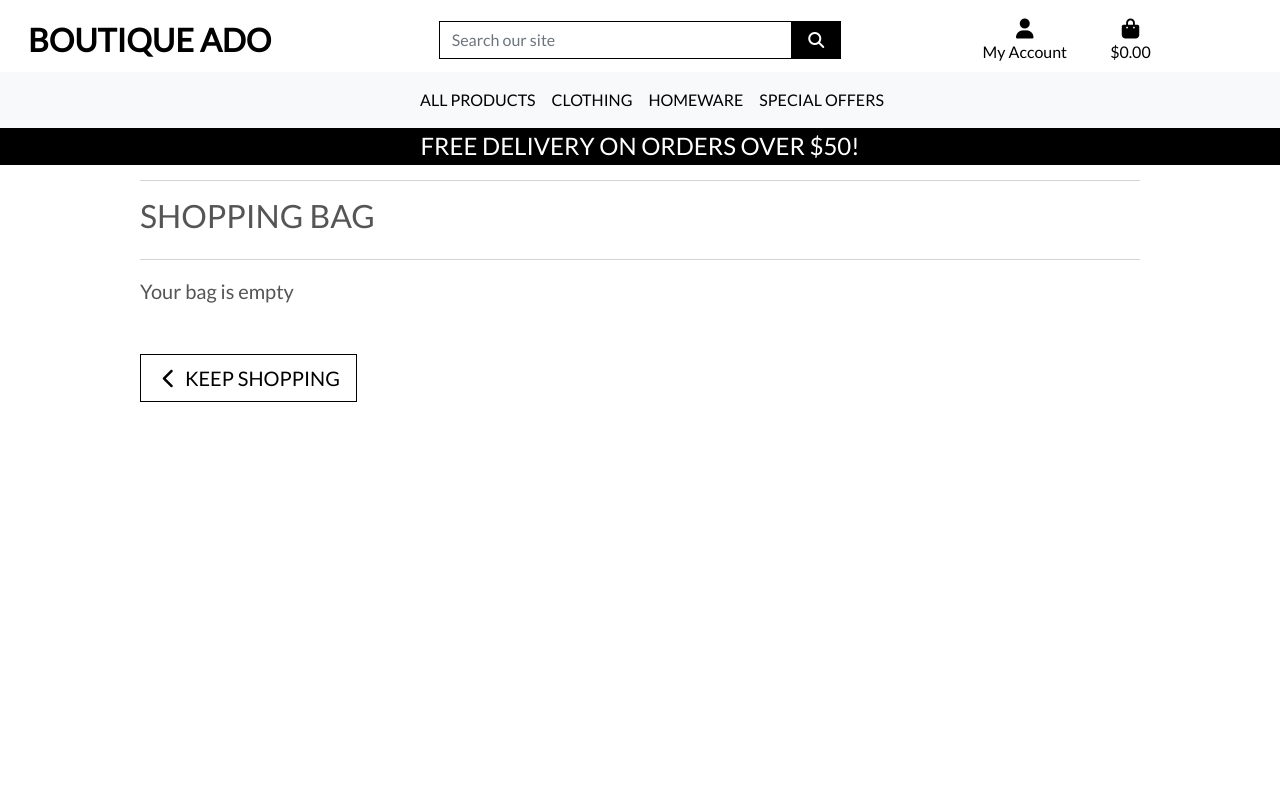
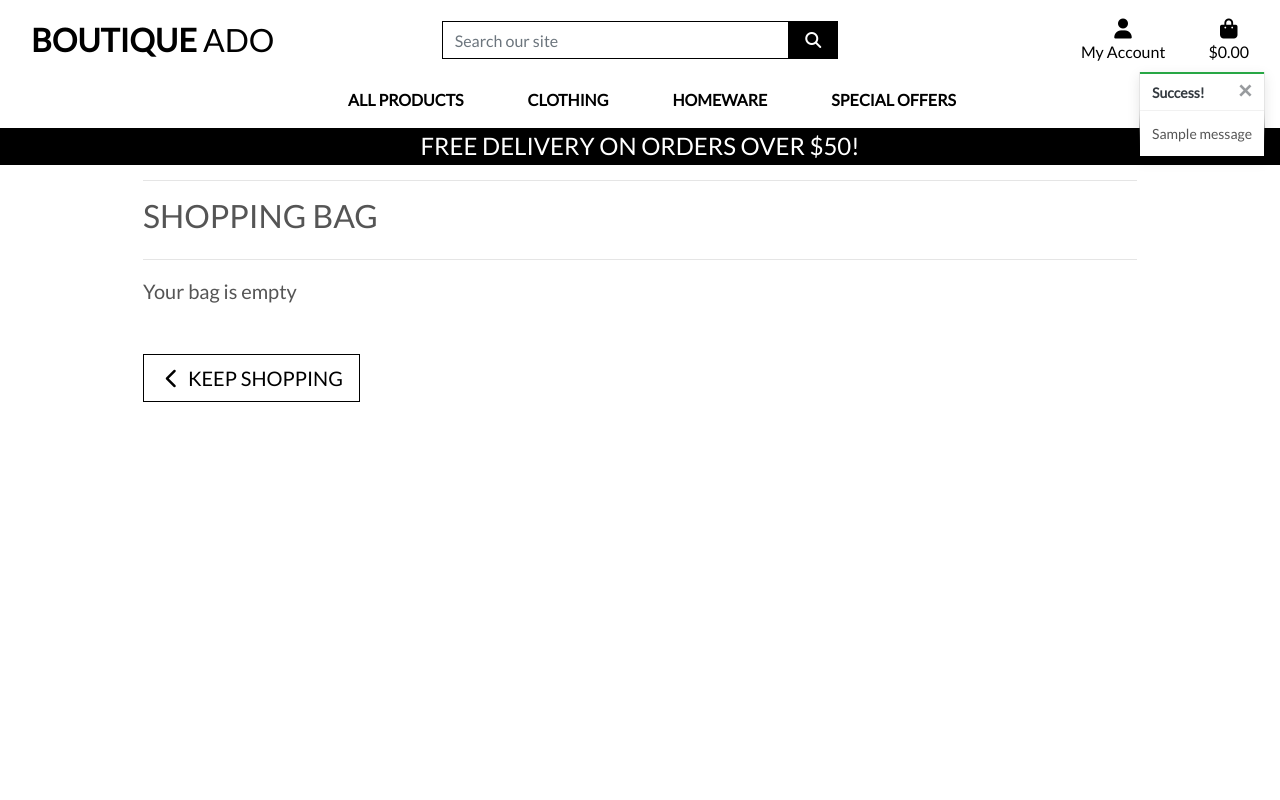
Before and after one commit to MichaelCWalsh7/botique-ado-v1, a Django app: page /bag/ in a window 1280 px wide. Run offline with Django 3.2, Linux system fonts and the light colour scheme; tables that the repository leaves empty hold one stand-in row (values such as "Sample post"); one stand-in notice (Sample message) is shown; some libraries are stand-ins or nearby versions.

Commit message:
Add toasts

```diff
--- a/bag/templates/bag/bag.html
+++ b/bag/templates/bag/bag.html
@@ -82,7 +82,7 @@
                                             </div>
                                         </form>
                                         <a class="update-link text-info"><small>Update</small></a>
-                                        <a class="remove-item text-danger float-end" id="remove_{{ item.item_id }}" data-product_size="{{ item.size }}"><small>Remove</small></a>
+                                        <a class="remove-item text-danger float-right" id="remove_{{ item.item_id }}" data-product_size="{{ item.size }}"><small>Remove</small></a>
                                     </td>
                                     <td class="py-3">
                                         <p class="my-0">${{ item.product.price | calc_subtotal:item.quantity }}</p>
--- a/bag/views.py
+++ b/bag/views.py
@@ -1,5 +1,7 @@
 # pylint: disable=missing-module-docstring
 from django.shortcuts import render, redirect, reverse, HttpResponse  # noqa: F401,E501
+from django.contrib import messages
+from products.models import Product
 
 # Create your views here.
 
@@ -13,6 +15,7 @@ def view_bag(request):
 def add_to_bag(request, item_id):
     """Add a quantity of the specified product to the shopping bag"""
 
+    product = Product.objects.get(pk=item_id)  # pylint: disable=no-member
     quantity = int(request.POST.get('quantity'))
     redirect_url = request.POST.get('redirect_url')
     size = None
@@ -36,12 +39,14 @@ def add_to_bag(request, item_id):
             # per item, but still track different sizes. Clever.
             bag[item_id] = {'items_by_size': {size: quantity}}
     else:
-        if item_id in bag in list(bag.keys()):
+        if item_id in list(bag.keys()):
             # increments quantity if item is already in bag
             bag[item_id] += quantity
         else:
             # adds item to bag
             bag[item_id] = quantity
+            messages.success(request, f'Added {product.name} to your bag')
+            print(messages)
 
     # overwrites session variable with updated version
     request.session['bag'] = bag
--- a/boutique_ado/settings.py
+++ b/boutique_ado/settings.py
@@ -78,6 +78,8 @@ TEMPLATES = [
         },
     },
 ]
+
+MESSAGE_STORAGE = 'django.contrib.messages.storage.session.SessionStorage'
 
 AUTHENTICATION_BACKENDS = [
     # Needed to login by username in Django admin, regardless of `allauth`
--- a/static/css/base.css
+++ b/static/css/base.css
@@ -102,6 +102,22 @@ a.category-badge > span.badge:hover {
     cursor: pointer;
 }
 
+.message-container {
+    position: fixed;
+    top: 72px;
+    right: 15px;
+    z-index: 999999999;
+}
+
+.custom-toast {
+    overflow: visible;
+}
+
+.toast-capper {
+    height: 2px;
+}
+
+
 /* -------------------------------- Media Queries */
 
 /* Slightly larger container on xl screens */
--- a/templates/base.html
+++ b/templates/base.html
@@ -2,23 +2,20 @@
 
 <!doctype html>
 <html lang="en">
+  <head>
 
-<head>
     {% block meta %}
         <meta http-equiv="X-UA-Compatible" content="ie=edge">
         <meta charset="utf-8">
-        <meta name="viewport" content="width=device-width, initial-scale=1">
+        <meta name="viewport" content="width=device-width, initial-scale=1, shrink-to-fit=no">
     {% endblock %}
 
     {% block extra_meta %}
     {% endblock %}
 
     {% block corecss %}
-        <link href="https://cdn.jsdelivr.net/npm/bootstrap@5.0.2/dist/css/bootstrap.min.css" rel="stylesheet"
-            integrity="sha384-EVSTQN3/azprG1Anm3QDgpJLIm9Nao0Yz1ztcQTwFspd3yD65VohhpuuCOmLASjC" crossorigin="anonymous">
-        <link rel="preconnect" href="https://fonts.googleapis.com">
-        <link rel="preconnect" href="https://fonts.gstatic.com" crossorigin>
-        <link href="https://fonts.googleapis.com/css2?family=Lato&display=swap" rel="stylesheet">
+        <link rel="stylesheet" href="https://stackpath.bootstrapcdn.com/bootstrap/4.4.1/css/bootstrap.min.css" integrity="sha384-Vkoo8x4CGsO3+Hhxv8T/Q5PaXtkKtu6ug5TOeNV6gBiFeWPGFN9MuhOf23Q9Ifjh" crossorigin="anonymous">
+        <link rel="stylesheet" href="https://fonts.googleapis.com/css?family=Lato&display=swap">
         <link rel="stylesheet" href="{% static 'css/base.css' %}">
         <link rel="shortcut icon" href="{% static 'images/fontawesome/favicon.ico' %}" type="image/x-icon">
     {% endblock %}
@@ -27,34 +24,29 @@
     {% endblock %}
 
     {% block corejs %}
-        <script src="https://cdn.jsdelivr.net/npm/bootstrap@5.0.2/dist/js/bootstrap.bundle.min.js"
-            integrity="sha384-MrcW6ZMFYlzcLA8Nl+NtUVF0sA7MsXsP1UyJoMp4YLEuNSfAP+JcXn/tWtIaxVXM"
-            crossorigin="anonymous"></script>
-        <script src="https://kit.fontawesome.com/7d4a87edd3.js" crossorigin="anonymous"></script>
+        <script src="https://kit.fontawesome.com/e9c73d7092.js" crossorigin="anonymous"></script>
+        <script src="https://code.jquery.com/jquery-3.4.1.min.js" integrity="sha256-CSXorXvZcTkaix6Yvo6HppcZGetbYMGWSFlBw8HfCJo=" crossorigin="anonymous"></script>
+        <script src="https://cdn.jsdelivr.net/npm/popper.js@1.16.0/dist/umd/popper.min.js" integrity="sha384-Q6E9RHvbIyZFJoft+2mJbHaEWldlvI9IOYy5n3zV9zzTtmI3UksdQRVvoxMfooAo" crossorigin="anonymous"></script>
+        <script src="https://stackpath.bootstrapcdn.com/bootstrap/4.4.1/js/bootstrap.min.js" integrity="sha384-wfSDF2E50Y2D1uUdj0O3uMBJnjuUD4Ih7YwaYd1iqfktj0Uod8GCExl3Og8ifwB6" crossorigin="anonymous"></script>
     {% endblock %}
 
     {% block extra_js %}
     {% endblock %}
 
-
-    <title>Botique Ado {% block extra_title %}{% endblock %}</title>
+    <title>Boutique Ado {% block extra_title %}{% endblock %}</title>
   </head>
-
   <body>
     <header class="container-fluid fixed-top">
         <div id="topnav" class="row bg-white pt-lg-2 d-none d-lg-flex">
             <div class="col-12 col-lg-4 my-auto py-1 py-lg-0 text-center text-lg-left">
                 <a href="{% url 'home' %}" class="nav-link main-logo-link">
-                    <h2 class="logo-font text-black my-0">
-                        <strong>Boutique Ado</strong>
-                    </h2>
+                    <h2 class="logo-font text-black my-0"><strong>Boutique</strong> Ado</h2>
                 </a>
             </div>
             <div class="col-12 col-lg-4 my-auto py-1 py-lg-0">
                 <form method="GET" action="{% url 'products' %}">
                     <div class="input-group w-100">
-                        <input class="form-control border border-black rounded-0" type="text" name="q"
-                            placeholder="Search our site">
+                        <input class="form-control border border-black rounded-0" type="text" name="q" placeholder="Search our site">
                         <div class="input-group-append">
                             <button class="form-control btn btn-black border border-black rounded-0" type="submit">
                                 <span class="icon">
@@ -66,10 +58,9 @@
                 </form>
             </div>
             <div class="col-12 col-lg-4 my-auto py-1 py-lg-0">
-                <ul class="list-inline list-unstyled text-center text-lg my-0">
+                <ul class="list-inline list-unstyled text-center text-lg-right my-0">
                     <li class="list-inline-item dropdown">
-                        <a class="text-black nav-link" href="#" id="user-options" data-toggle="dropdown"
-                            aria-haspopup="true" aria-expanded="false">
+                        <a class="text-black nav-link" href="#" id="user-options" data-toggle="dropdown" aria-haspopup="true" aria-expanded="false">
                             <div class="text-center">
                                 <div><i class="fas fa-user fa-lg"></i></div>
                                 <p class="my-0">My Account</p>
@@ -89,8 +80,7 @@
                         </div>
                     </li>
                     <li class="list-inline-item">
-                        <a class="{% if grand_total %}text-info font-weight-bold{% else %}text-black{% endif %} nav-link"
-                            href="{% url 'view_bag' %}">
+                        <a class="{% if grand_total %}text-info font-weight-bold{% else %}text-black{% endif %} nav-link" href="{% url 'view_bag' %}">
                             <div class="text-center">
                                 <div><i class="fas fa-shopping-bag fa-lg"></i></div>
                                 <p class="my-0">
@@ -106,11 +96,9 @@
                 </ul>
             </div>
         </div>
-        <div class="row bg_white">
-            <nav class="navbar navbar-expand-lg navbar-light bg-light w-100">
-                <button class="navbar-toggler" type="button" data-toggle="collapse"
-                    data-target="#main-nav" aria-controls="main-nav"
-                    aria-expanded="false" aria-label="Toggle navigation">
+        <div class="row bg-white">
+            <nav class="navbar navbar-expand-lg navbar-light w-100">
+                <button class="navbar-toggler" type="button" data-toggle="collapse" data-target="#main-nav" aria-controls="main-nav" aria-expanded="false" aria-label="Toggle navigation">
                     <span class="navbar-toggler-icon"></span>
                 </button>
                 {% include 'includes/mobile-top-header.html' %}
@@ -126,7 +114,19 @@
 
     {% if messages %}
         <div class="message-container">
-
+            {% for message in messages %}
+                {% with message.level as level %}
+                    {% if level == 40 %}
+                        {% include 'includes/toasts/toast_error.html' %}
+                    {% elif level == 30 %}
+                        {% include 'includes/toasts/toast_warning.html' %}
+                    {% elif level == 25 %}
+                        {% include 'includes/toasts/toast_success.html' %}
+                    {% else %}
+                        {% include 'includes/toasts/toast_info.html' %}
+                    {% endif %}
+                {% endwith %}
+            {% endfor %}
         </div>
     {% endif %}
 
@@ -137,18 +137,11 @@
     {% endblock %}
 
     {% block postloadjs %}
-        <script src="https://code.jquery.com/jquery-3.4.1.min.js"
-            integrity="sha256-CSXorXvZcTkaix6Yvo6HppcZGetbYMGWSFlBw8HfCJo="
-            crossorigin="anonymous"></script>
-        <script src="https://cdnjs.cloudflare.com/ajax/libs/popper.js/1.12.9/umd/popper.min.js"
-            integrity="sha384-ApNbgh9B+Y1QKtv3Rn7W3mgPxhU9K/ScQsAP7hUibX39j7fakFPskvXusvfa0b4Q"
-            crossorigin="anonymous"></script>
-        <script src="https://maxcdn.bootstrapcdn.com/bootstrap/4.0.0/js/bootstrap.min.js"
-            integrity="sha384-JZR6Spejh4U02d8jOt6vLEHfe/JQGiRRSQQxSfFWpi1MquVdAyjUar5+76PVCmYl"
-            crossorigin="anonymous"></script>
+    <script type="text/javascript">
+        $('.toast').toast('show');
+    </script>
     {% endblock %}
 
 
   </body>
-
 </html>
--- /dev/null
+++ b/templates/includes/toasts/toast_success.html
@@ -0,0 +1,13 @@
+<div class="toast custom-toast rounded-0 border-top-0" data-autohide="false">
+    <div class="arrow-up arrow-success"></div>
+    <div class="w-100 toast-capper bg-success"></div>
+    <div class="toast-header bg-white text-dark">
+        <strong class="mr-auto">Success!</strong>
+        <button type="button" class="ml-2 mb-1 close text-dark" data-dismiss="toast" aria-label="Close">
+            <span aria-hidden="true">&times;</span>
+        </button>
+    </div>
+    <div class="toast-body bg-white">
+        {{ message }}
+    </div>
+</div>
```
Also changed, not shown: templates/includes/toasts/toast_error.html (added, +13 -0 lines), templates/includes/toasts/toast_info.html (added, +13 -0 lines), templates/includes/toasts/toast_warning.html (added, +13 -0 lines). Lines whose indentation alone changed are shown as unchanged.
